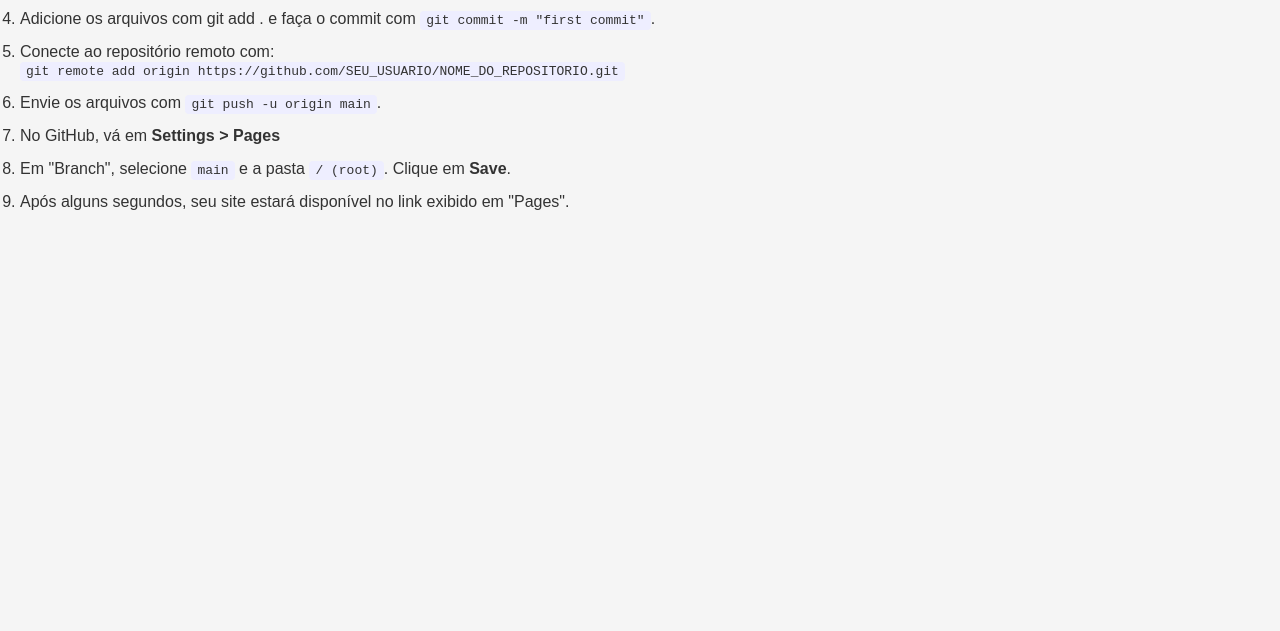
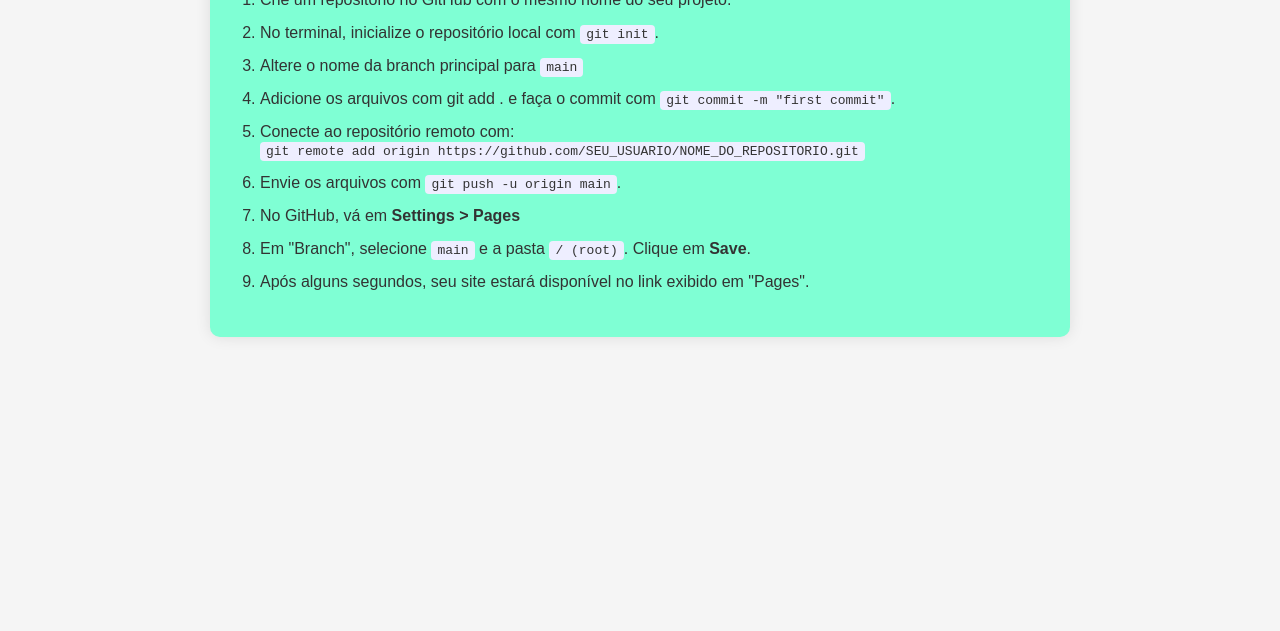
Before and after one commit to Gkso31/Instru-esParaCommitar, a plain HTML site: page index.html in a window 1280 px wide. Shown: the part 169-800 px from the top of the page. Drawn offline with Linux system fonts and the light colour scheme.

Commit message:
Mudando a cor de fundo.

```diff
--- a/index.html
+++ b/index.html
@@ -1,23 +1,29 @@
 <!DOCTYPE html>
 <html lang="pt-br">
+
 <head>
     <meta charset="UTF-8">
     <meta name="viewport" content="width=device-width, initial-scale=1.0">
     <title>Document</title>
     <link rel="stylesheet" href="style.css">
 </head>
+
 <body>
+    <main>
         <h1>Passos para Hospedar um Projeto no GitHub Pages</h1>
         <ol>
             <li>Crie um repositório no GitHub com o mesmo nome do seu projeto.</li>
             <li>No terminal, inicialize o repositório local com <code>git init</code>.</li>
             <li>Altere o nome da branch principal para <code>main</code></li>
             <li>Adicione os arquivos com git add . e faça o commit com <code>git commit -m "first commit"</code>.</li>
-        <li>Conecte ao repositório remoto com: <br> <code>git remote add origin https://github.com/SEU_USUARIO/NOME_DO_REPOSITORIO.git</code></li>
+            <li>Conecte ao repositório remoto com: <br>
+                <code>git remote add origin https://github.com/SEU_USUARIO/NOME_DO_REPOSITORIO.git</code></li>
             <li>Envie os arquivos com <code>git push -u origin main</code>.</li>
             <li>No GitHub, vá em <b>Settings > Pages</b></li>
             <li>Em "Branch", selecione <code>main</code> e a pasta <code>/ (root)</code>. Clique em <b>Save</b>.</li>
             <li>Após alguns segundos, seu site estará disponível no link exibido em "Pages".</li>
         </ol>
+    </main>
 </body>
+
 </html>
--- a/style.css
+++ b/style.css
@@ -9,7 +9,7 @@ body {
 main {
     max-width: 800px;
     margin: 50px auto;
-    background-color: #ffffff;
+    background-color: aquamarine;
     padding: 30px;
     border-radius: 10px;
     box-shadow: 0 0 15px rgba(0, 0, 0, 0.1);
```
Lines whose indentation alone changed are shown as unchanged.
